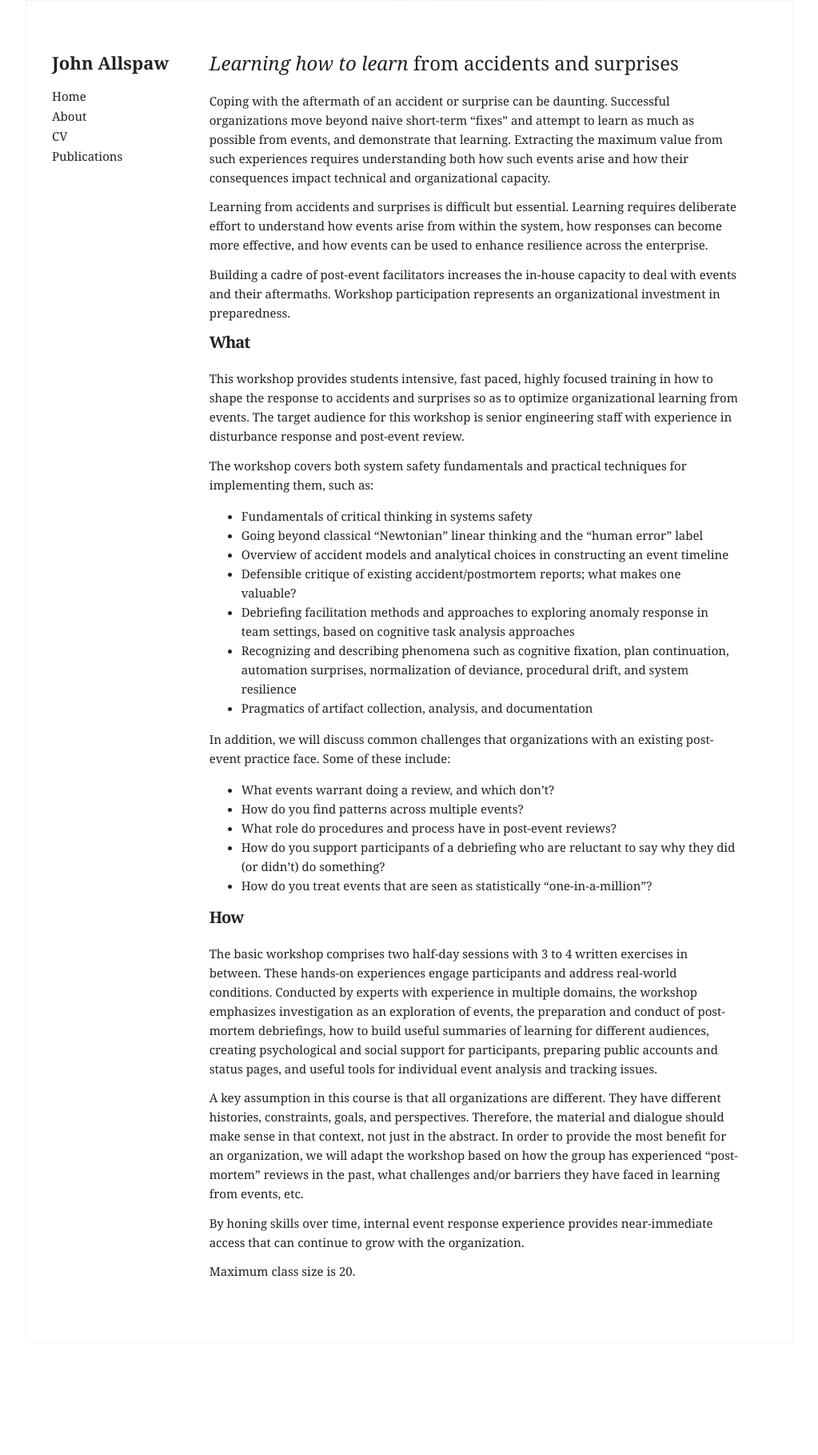
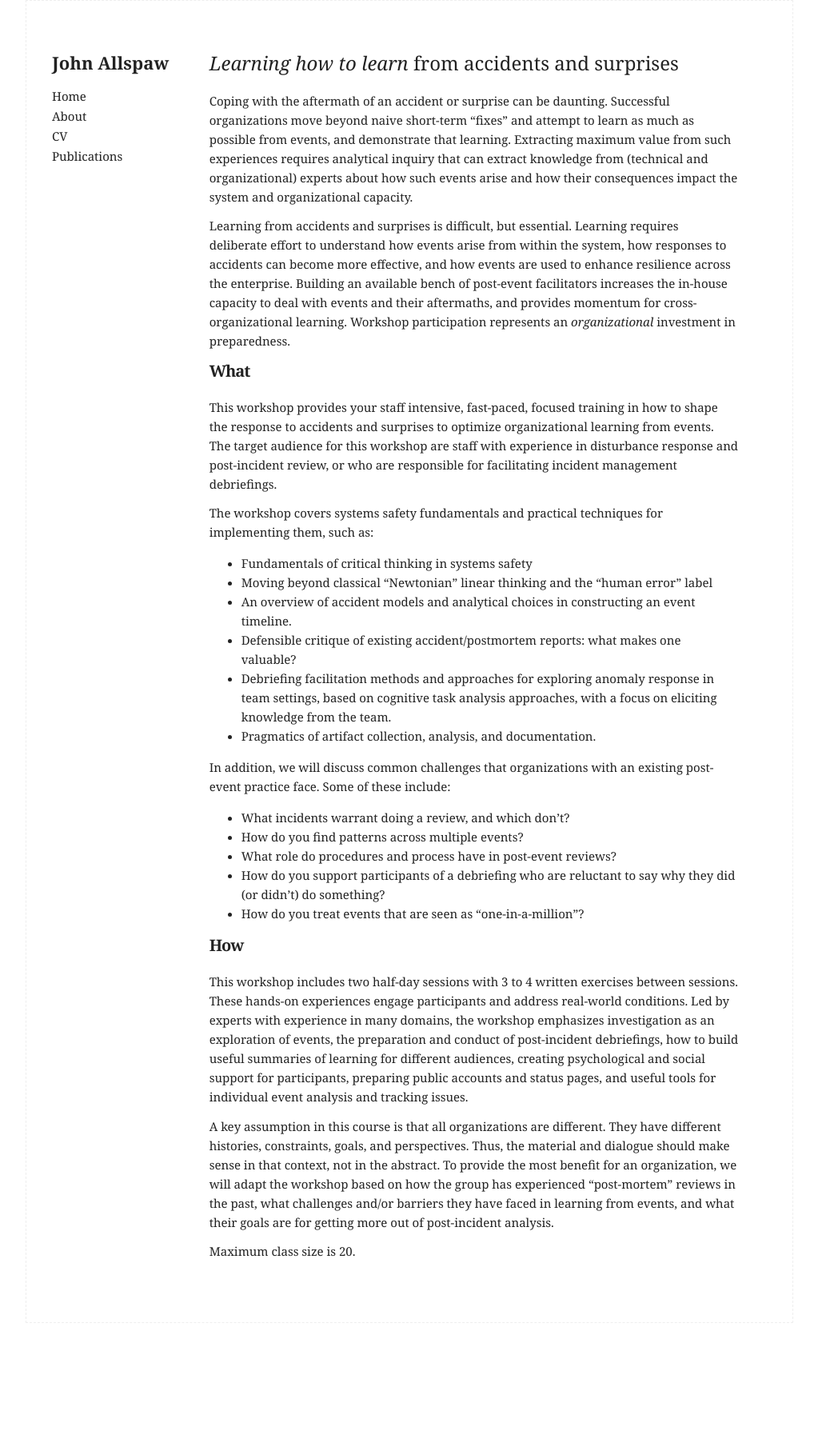
Before and after one commit to jallspaw/jallspaw.github.io, a Jekyll site: the page built from workshop-learning1.md, in a window 1280 px wide. Shown: the whole page at 80% size, without its empty margins (128-1151 px from the left). Built offline with Jekyll 4.4.1, drawn with Linux system fonts in a browser that asks for light colours; after the commit the page ends 1794 px from its top, so only the background shows below that.

Commit message:
made changes via feedback from Sue

```diff
--- a/workshop-learning1.md
+++ b/workshop-learning1.md
@@ -6,41 +6,38 @@ permalink: /workshop-learning1/
 
 # _Learning how to learn_ from accidents and surprises
 
-Coping with the aftermath of an accident or surprise can be daunting. Successful organizations move beyond naive short-term “fixes” and attempt to learn as much as possible from events, and demonstrate that learning. Extracting the maximum value from such experiences requires understanding both how such events arise and how their consequences impact technical and organizational capacity.
+Coping with the aftermath of an accident or surprise can be daunting. Successful organizations move beyond naive short-term “fixes” and attempt to learn as much as possible from events, and demonstrate that learning. Extracting maximum value from such experiences requires analytical inquiry that can extract knowledge from (technical and organizational) experts about how such events arise and how their consequences impact the system and organizational capacity.
 
-Learning from accidents and surprises is difficult but essential. Learning requires deliberate effort to understand how events arise from within the system, how responses can become more effective, and how events can be used to enhance resilience across the enterprise.
 
-Building a cadre of post-event facilitators increases the in-house capacity to deal with events and their aftermaths. Workshop participation represents an organizational investment in preparedness.
+Learning from accidents and surprises is difficult, but essential. Learning requires deliberate effort to understand how events arise from within the system, how responses to accidents can become more effective, and how events are used to enhance resilience across the enterprise.  Building an available bench of post-event facilitators increases the in-house capacity to deal with events and their aftermaths, and provides momentum for cross-organizational learning. Workshop participation represents an _organizational_ investment in preparedness.
 
 ### **What**
 
-This workshop provides students intensive, fast paced, highly focused training in how to shape the response to accidents and surprises so as to optimize organizational learning from events. The target audience for this workshop is senior engineering staff with experience in disturbance response and post-event review.
+This workshop provides your staff intensive, fast-paced, focused training in how to shape the response to accidents and surprises to optimize organizational learning from events. The target audience for this workshop are staff with experience in disturbance response and post-incident review, or who are responsible for facilitating incident management debriefings.
 
-The workshop covers both system safety fundamentals and practical techniques for implementing them, such as:
+The workshop covers systems safety fundamentals and practical techniques for implementing them, such as:
 
 * Fundamentals of critical thinking in systems safety
-* Going beyond classical “Newtonian” linear thinking and the “human error” label
-* Overview of accident models and analytical choices in constructing an event timeline
-* Defensible critique of existing accident/postmortem reports; what makes one valuable?
-* Debriefing facilitation methods and approaches to exploring anomaly response in team settings, based on cognitive task analysis approaches
-* Recognizing and describing phenomena such as cognitive fixation, plan continuation, automation surprises, normalization of deviance, procedural drift, and system resilience
-* Pragmatics of artifact collection, analysis, and documentation
+* Moving beyond classical “Newtonian” linear thinking and the “human error” label
+* An overview of accident models and analytical choices in constructing an event timeline.
+* Defensible critique of existing accident/postmortem reports: what makes one valuable?
+* Debriefing facilitation methods and approaches for exploring anomaly response in team settings, based on cognitive task analysis approaches, with a focus on eliciting knowledge from the team.
+* Pragmatics of artifact collection, analysis, and documentation.
 
 In addition, we will discuss common challenges that organizations with an existing post-event practice face. Some of these include:
 
-* What events warrant doing a review, and which don’t?
+* What incidents warrant doing a review, and which don’t?
 * How do you find patterns across multiple events?
 * What role do procedures and process have in post-event reviews?
 * How do you support participants of a debriefing who are reluctant to say why they did (or didn’t) do something?
-* How do you treat events that are seen as statistically “one-in-a-million”?
+* How do you treat events that are seen as “one-in-a-million”?
 
 
 ### **How**
 
-The basic workshop comprises two half-day sessions with 3 to 4 written exercises in between. These hands-on experiences engage participants and address real-world conditions. Conducted by experts with experience in multiple domains, the workshop emphasizes investigation as an exploration of events, the preparation and conduct of post-mortem debriefings, how to build useful summaries of learning for different audiences, creating psychological and social support for participants, preparing public accounts and status pages, and useful tools for individual event analysis and tracking issues.
+This workshop includes two half-day sessions with 3 to 4 written exercises between sessions. These hands-on experiences engage participants and address real-world conditions. Led by experts with experience in many domains, the workshop emphasizes investigation as an exploration of events, the preparation and conduct of post-incident debriefings, how to build useful summaries of learning for different audiences, creating psychological and social support for participants, preparing public accounts and status pages, and useful tools for individual event analysis and tracking issues.
 
-A key assumption in this course is that all organizations are different. They have different histories, constraints, goals, and perspectives. Therefore, the material and dialogue should make sense in that context, not just in the abstract. In order to provide the most benefit for an organization, we will adapt the workshop based on how the group has experienced “post-mortem” reviews in the past, what challenges and/or barriers they have faced in learning from events, etc.
+A key assumption in this course is that all organizations are different. They have different histories, constraints, goals, and perspectives. Thus, the material and dialogue should make sense in that context, not in the abstract. To provide the most benefit for an organization, we will adapt the workshop based on how the group has experienced “post-mortem” reviews in the past, what challenges and/or barriers they have faced in learning from events, and what their goals are for getting more out of post-incident analysis.
 
-By honing skills over time, internal event response experience provides near-immediate access that can continue to grow with the organization.
 
 Maximum class size is 20.
```
